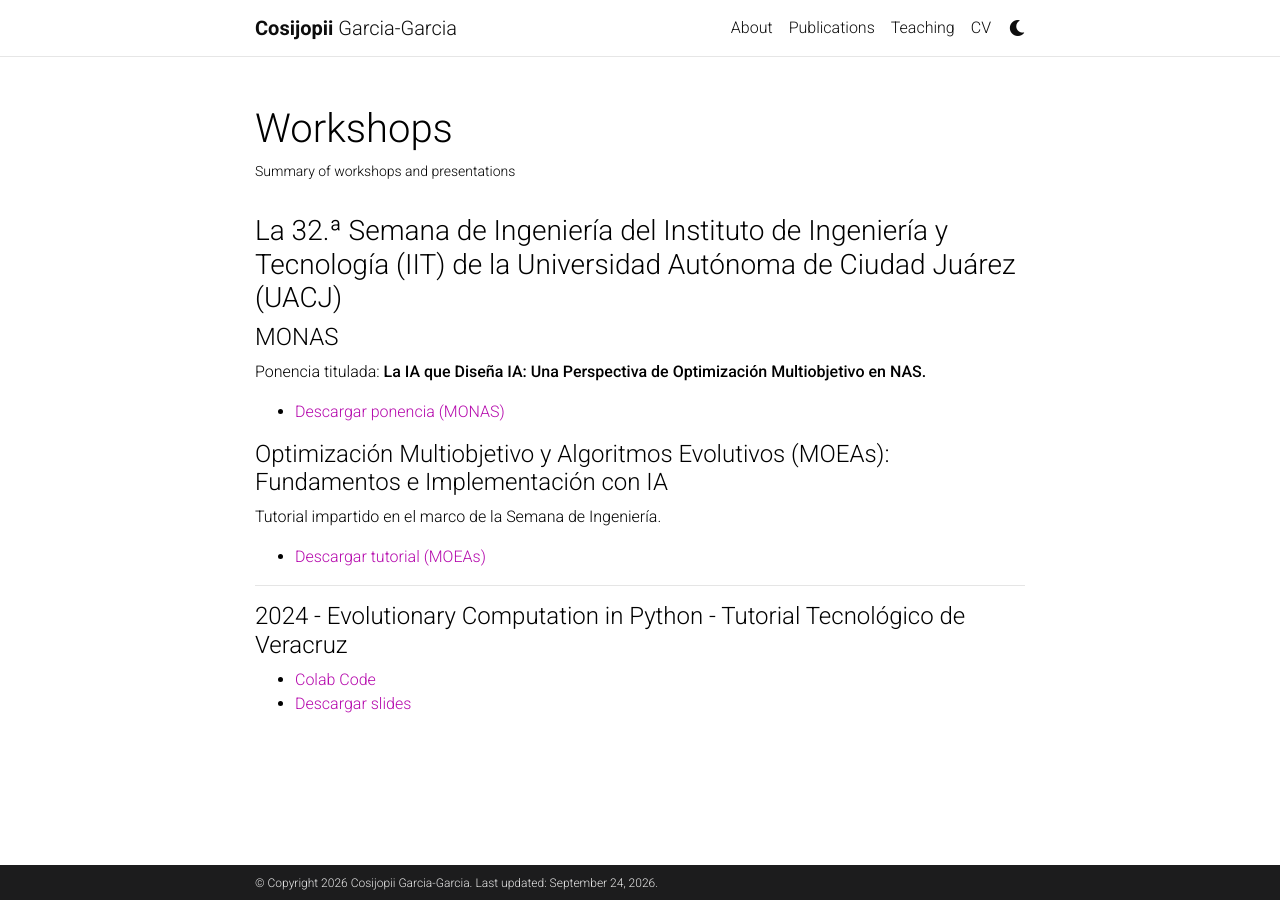
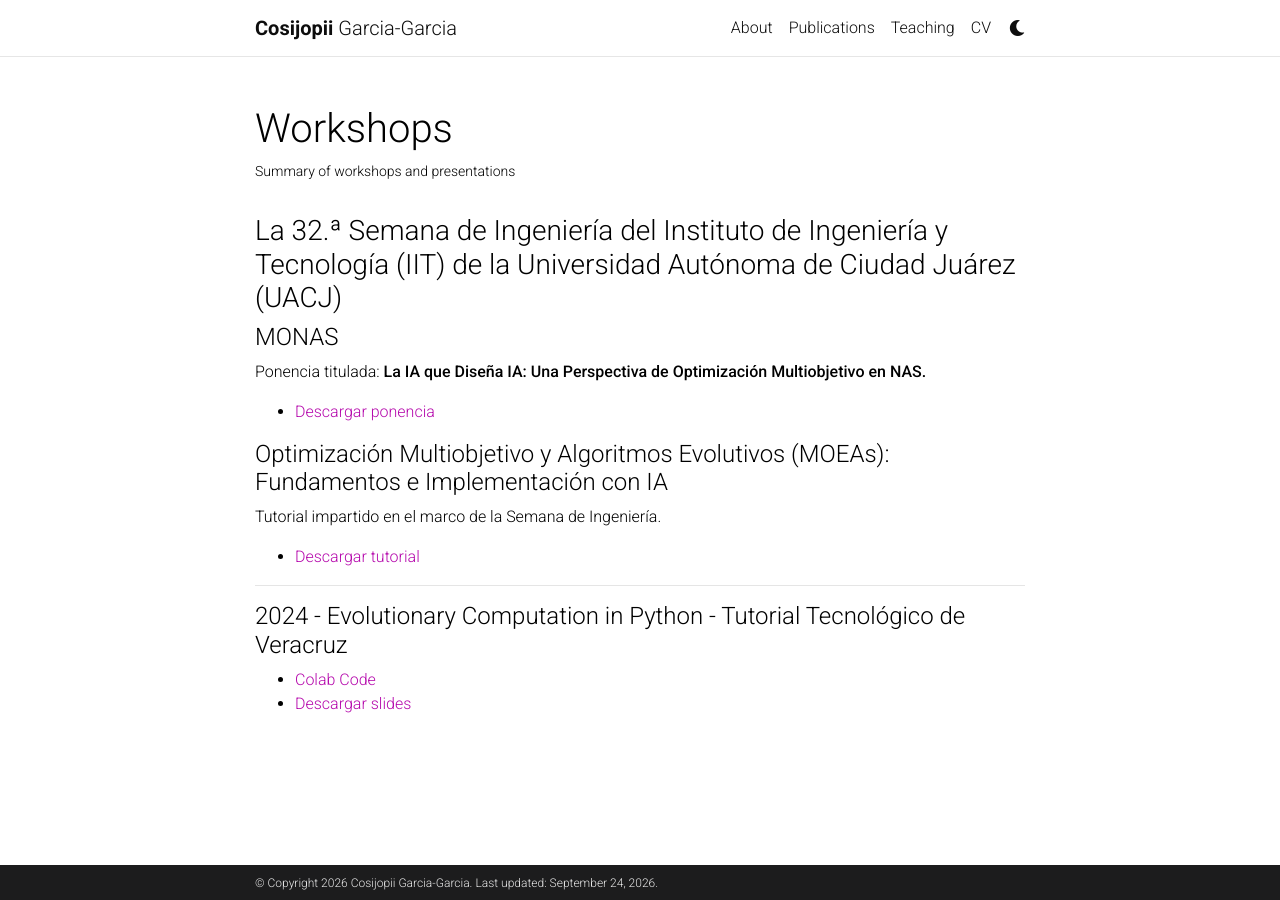
Before and after one commit to Cosijopiii/Cosijopiii.github.io, a Jekyll site: the page built from _projects/1_project.md, in a window 1280 px wide. Built offline with Jekyll 4.4.1, drawn with Linux system fonts in a browser that asks for light colours; comment, search, counter and statistics services are not loaded; a style sheet for code colours, icons or effects is not loaded.

Commit message:
Simplify download links in project markdown
Updated download links for MONAS presentation and MOEAs tutorial.

```diff
--- a/_projects/1_project.md
+++ b/_projects/1_project.md
@@ -12,12 +12,12 @@ category: work
 #### MONAS
 Ponencia titulada: **La IA que Diseña IA: Una Perspectiva de Optimización Multiobjetivo en NAS.**
 
-- [Descargar ponencia (MONAS)](/assets/pdf/MONAS.pdf)
+- [Descargar ponencia](/assets/pdf/MONAS.pdf)
 
 #### Optimización Multiobjetivo y Algoritmos Evolutivos (MOEAs): Fundamentos e Implementación con IA
 Tutorial impartido en el marco de la Semana de Ingeniería.
 
-- [Descargar tutorial (MOEAs)](/assets/pdf/Tutorial_MOP_MOEAS.pdf)
+- [Descargar tutorial](/assets/pdf/Tutorial_MOP_MOEAS.pdf)
 
 ---
 
```
